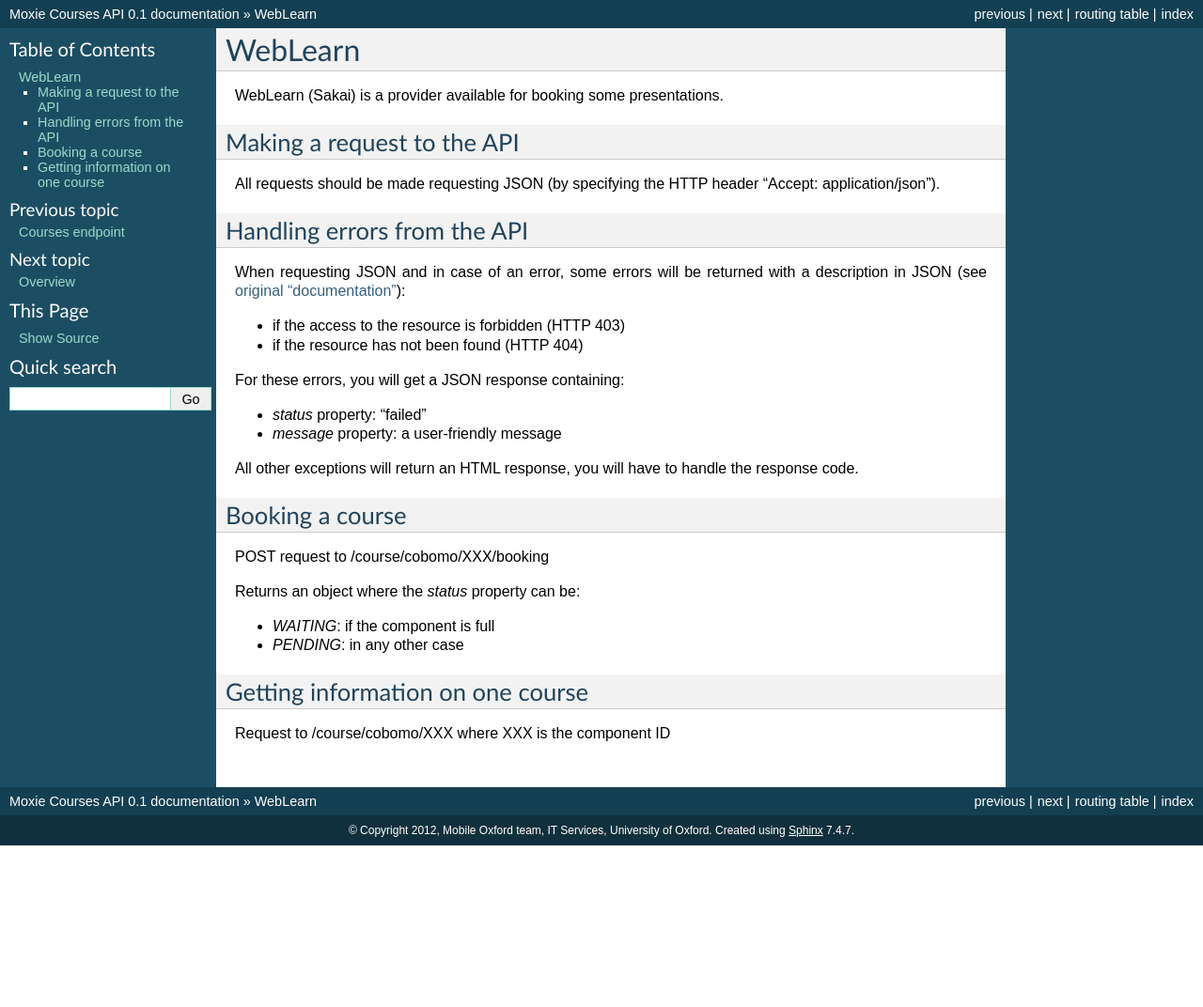
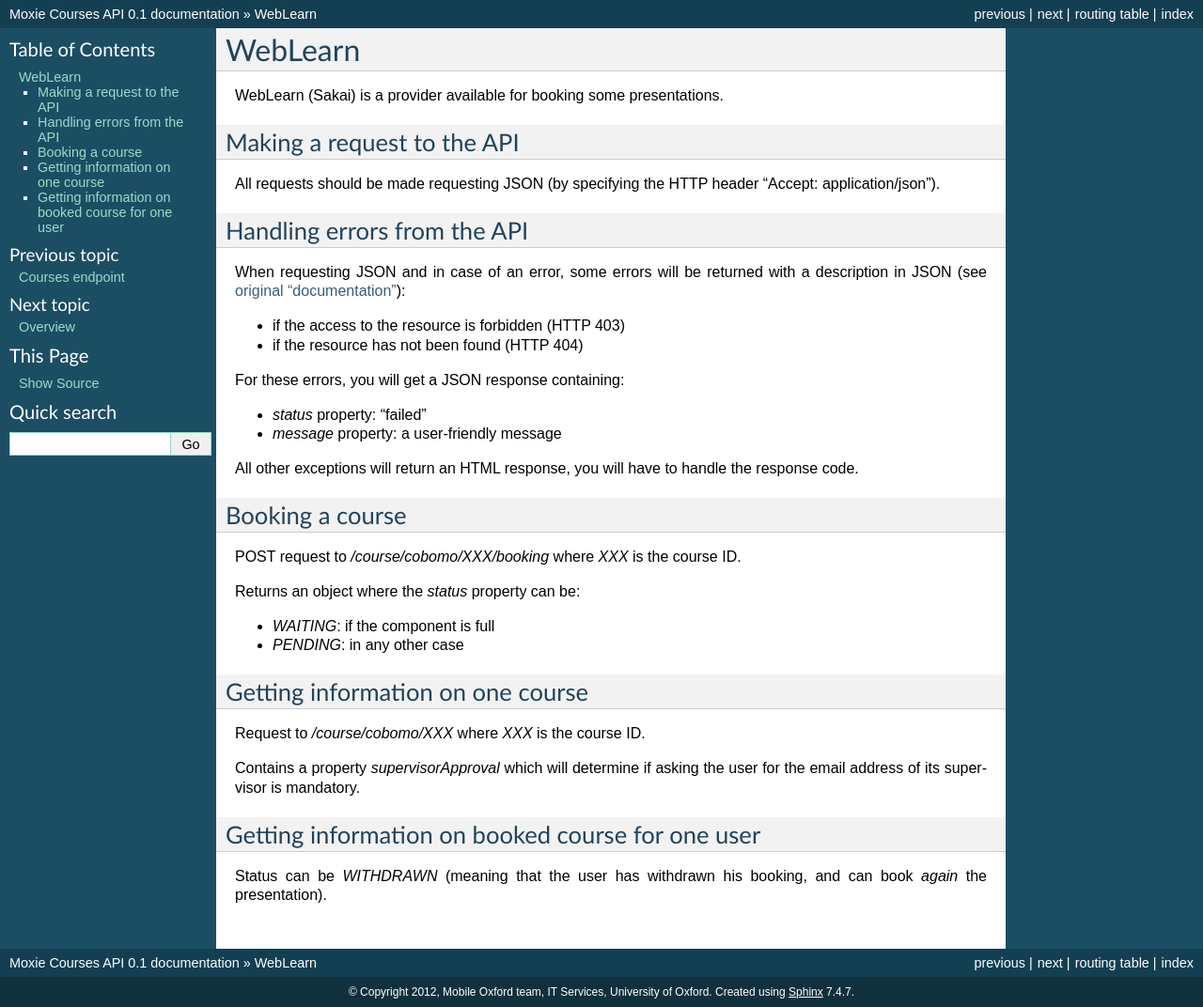
Before and after one commit to ox-it/moxie-courses, a Sphinx documentation site: the page built from docs/source/providers/weblearn.rst, in a window 1280 px wide. Shown: the whole page at 94% size. Built offline with Sphinx 7.4.7, drawn with Linux system fonts in a browser that asks for light colours; before the commit the page ends 900 px from its top, so only the background shows below that.

Commit message:
Docs / added more remarks about WL

```diff
--- a/docs/source/providers/weblearn.rst
+++ b/docs/source/providers/weblearn.rst
@@ -28,7 +28,7 @@
 Booking a course
 ----------------
 
-POST request to /course/cobomo/XXX/booking
+POST request to `/course/cobomo/XXX/booking` where `XXX` is the course ID.
 
 Returns an object where the `status` property can be:
 
@@ -38,4 +38,11 @@
 Getting information on one course
 ---------------------------------
 
-Request to /course/cobomo/XXX where XXX is the component ID
+Request to `/course/cobomo/XXX` where `XXX` is the course ID.
+
+Contains a property `supervisorApproval` which will determine if asking the user for the email address of its supervisor is mandatory.
+
+Getting information on booked course for one user
+-------------------------------------------------
+
+Status can be `WITHDRAWN` (meaning that the user has withdrawn his booking, and can book *again* the presentation).
```
